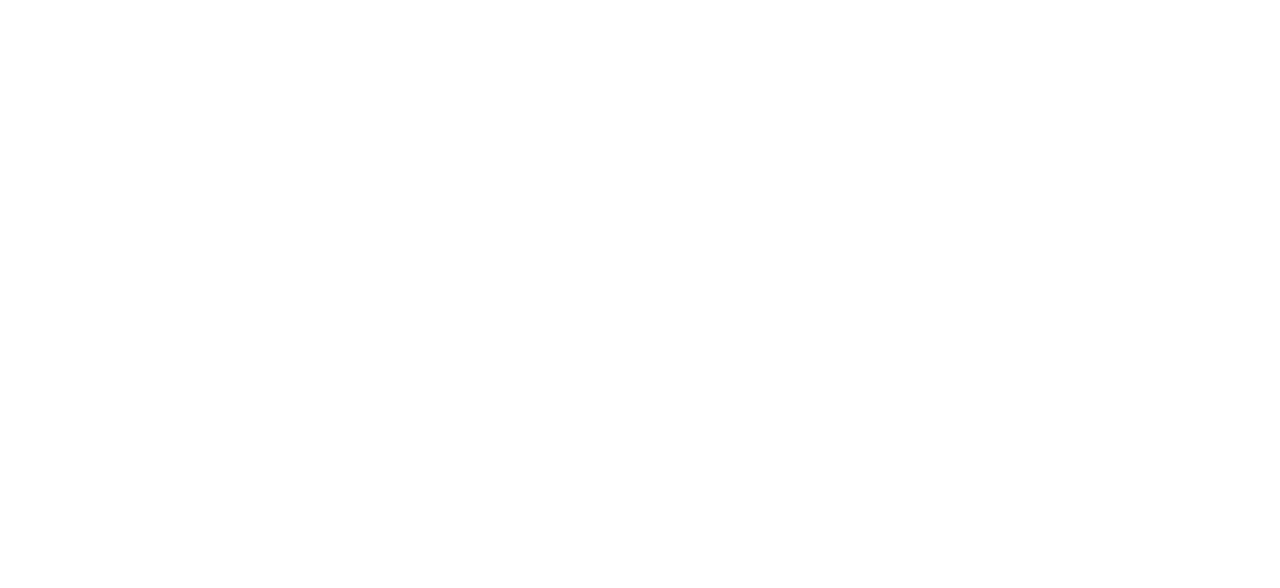
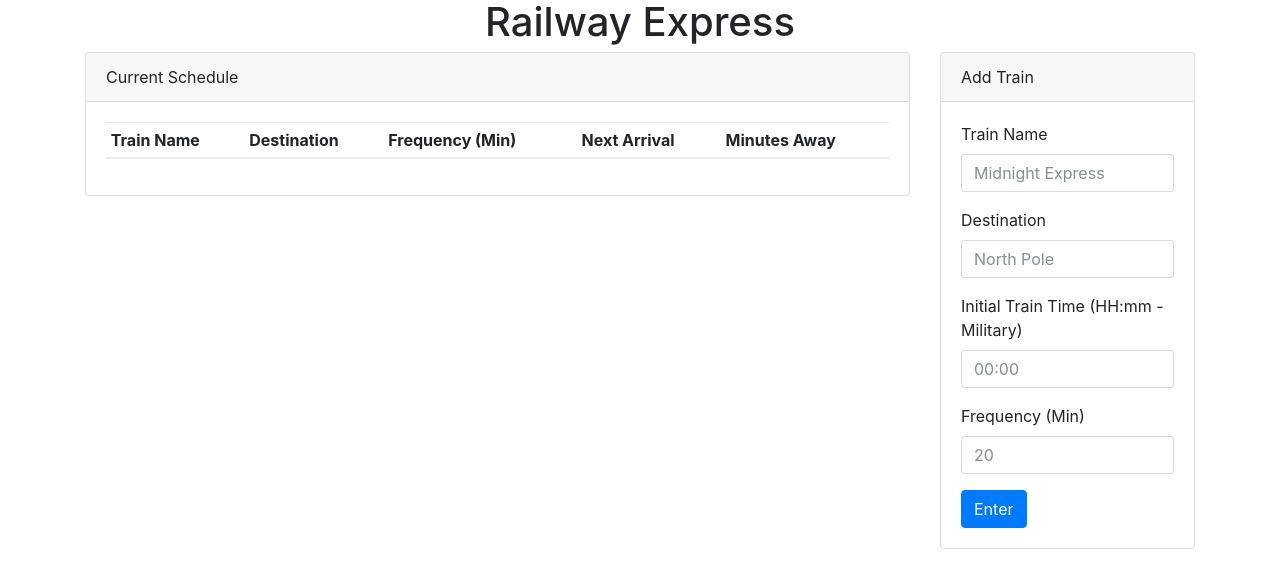
Before and after one commit to adamtre9115/TrainTime, a plain HTML site: page index.html in a window 1280 px wide. Drawn offline with nearby package versions, Linux system fonts and the light colour scheme.

Commit message:
basic skeleton

```diff
--- a/assets/js/app.js
+++ b/assets/js/app.js
@@ -0,0 +1,24 @@
+$(document).ready(function () {
+    // Initialize Firebase
+    var config = {
+        apiKey: "AIzaSyDJGKPVRLld2xjCPra7MsWO3_Nc2Zx793M",
+        authDomain: "trainschedule-1b60d.firebaseapp.com",
+        databaseURL: "https://trainschedule-1b60d.firebaseio.com",
+        projectId: "trainschedule-1b60d",
+        storageBucket: "",
+        messagingSenderId: "358087709153"
+    };
+    firebase.initializeApp(config);
+
+    //   variables
+    var database = firebase.database();
+
+    //   capture entered train information
+    // send it to firebase
+    // calculate next train arrival relative to current time
+
+
+
+
+});
+//end document ready
--- a/index.html
+++ b/index.html
@@ -1,5 +1,6 @@
 <!DOCTYPE html>
 <html lang="en">
+
 <head>
     <meta charset="UTF-8">
     <meta name="viewport" content="width=device-width, initial-scale=1.0">
@@ -7,19 +8,99 @@
     <title>Train Schedular</title>
 
     <!-- bootstrap 4 -->
-    <link rel="stylesheet" href="https://maxcdn.bootstrapcdn.com/bootstrap/4.0.0-beta/css/bootstrap.min.css" integrity="sha384-/Y6pD6FV/Vv2HJnA6t+vslU6fwYXjCFtcEpHbNJ0lyAFsXTsjBbfaDjzALeQsN6M" crossorigin="anonymous">
+    <link rel="stylesheet" href="https://maxcdn.bootstrapcdn.com/bootstrap/4.0.0-beta/css/bootstrap.min.css" integrity="sha384-/Y6pD6FV/Vv2HJnA6t+vslU6fwYXjCFtcEpHbNJ0lyAFsXTsjBbfaDjzALeQsN6M"
+        crossorigin="anonymous">
     <!-- personal css -->
     <link rel="stylesheet" href="assets/css/style.css">
 </head>
+
 <body>
+    <header class="container">
+        <div id="head" class="col-12 text-center">
+            <h1>Railway Express</h1>
+        </div>
+    </header>
+
+    <section class="container">
+        <div class="row">
+            <div class="col-md-9">
+                <div class="card">
+                    <div class="card-header">
+                        Current Schedule
+                    </div>
+                    <!-- end card header -->
+                    <div class="card-body">
+                        <table class="table table-hover table-sm">
+                            <thead>
+                                <tr>
+                                    <th>Train Name</th>
+                                    <th>Destination</th>
+                                    <th>Frequency (Min)</th>
+                                    <th>Next Arrival</th>
+                                    <th>Minutes Away</th>
+                                </tr>
+                            </thead>
+                            <tbody id="tableBody">
+                                <!--train info will appear here -->
+                            </tbody>
+                        </table>
+                        <!-- end table -->
+                    </div>
+                    <!-- end card body -->
+                </div>
+                <!-- end card -->
+            </div>
+            <!-- end col 9 -->
+            <div class="col-md-3">
+                <div class="card">
+                    <div class="card-header">
+                        Add Train
+                    </div>
+                    <div class="card-body">
+                        <form>
+                            <div class="form-group">
+                                <label for="trainName">Train Name</label>
+                                <input type="text" class="form-control" id="trainName" placeholder="Midnight Express">
+                            </div>
+                            <div class="form-group">
+                                <label for="trainDest">Destination</label>
+                                <input type="text" class="form-control" id="trainDest" placeholder="North Pole">
+                            </div>
+                            <div class="form-group">
+                                <label for="trainStart">Initial Train Time (HH:mm - Military)</label>
+                                <input type="text" class="form-control" id="trainStart" placeholder="00:00">
+                            </div>
+                            <div class="form-group">
+                                <label for="trainFreq">Frequency (Min)</label>
+                                <input type="number" class="form-control" id="trainFreq" placeholder="20">
+                            </div>
+
+                            <button type="submit" id="enterBtn" class="btn btn-primary">Enter</button>
+                        </form>
+                        <!-- end form -->
+                    </div>
+                </div>
+                <!-- end card -->
+            </div>
+        </div>
+        <!--end row  -->
+    </section>
 
 
 
 
-    <script src="https://code.jquery.com/jquery-3.2.1.min.js" integrity="sha256-hwg4gsxgFZhOsEEamdOYGBf13FyQuiTwlAQgxVSNgt4=" crossorigin="anonymous"></script>
-    <script src="https://cdnjs.cloudflare.com/ajax/libs/popper.js/1.11.0/umd/popper.min.js" integrity="sha384-b/U6ypiBEHpOf/4+1nzFpr53nxSS+GLCkfwBdFNTxtclqqenISfwAzpKaMNFNmj4" crossorigin="anonymous"></script>
-    <script src="https://maxcdn.bootstrapcdn.com/bootstrap/4.0.0-beta/js/bootstrap.min.js" integrity="sha384-h0AbiXch4ZDo7tp9hKZ4TsHbi047NrKGLO3SEJAg45jXxnGIfYzk4Si90RDIqNm1" crossorigin="anonymous"></script>
+    <script src="https://code.jquery.com/jquery-3.2.1.min.js" integrity="sha256-hwg4gsxgFZhOsEEamdOYGBf13FyQuiTwlAQgxVSNgt4="
+        crossorigin="anonymous"></script>
+    <script src="https://cdnjs.cloudflare.com/ajax/libs/popper.js/1.11.0/umd/popper.min.js" integrity="sha384-b/U6ypiBEHpOf/4+1nzFpr53nxSS+GLCkfwBdFNTxtclqqenISfwAzpKaMNFNmj4"
+        crossorigin="anonymous"></script>
+    <script src="https://maxcdn.bootstrapcdn.com/bootstrap/4.0.0-beta/js/bootstrap.min.js" integrity="sha384-h0AbiXch4ZDo7tp9hKZ4TsHbi047NrKGLO3SEJAg45jXxnGIfYzk4Si90RDIqNm1"
+        crossorigin="anonymous"></script>
+        <!-- firebase -->
+        <script src="https://www.gstatic.com/firebasejs/4.5.0/firebase.js"></script>
+        <!-- momentjs -->
+    <script src="https://cdn.jsdelivr.net/npm/moment@2.18.1/min/moment.min.js"></script>
     <!-- personal js -->
     <script src="assets/js/app.js"></script>
 </body>
+
 </html>
```
